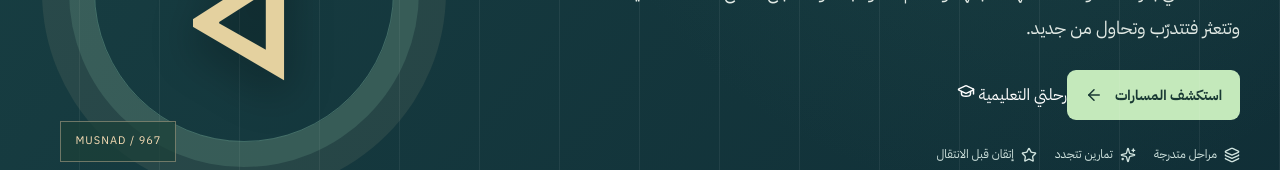
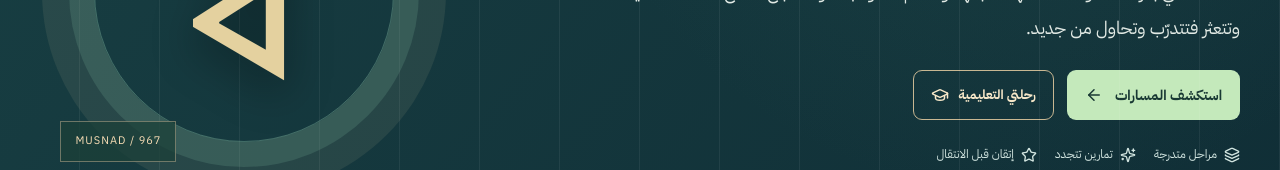
Before and after one commit to AihamAnter/967-initiative, a Next.js app: page /school in a window 1280 px wide. Shown: the part 410-580 px from the top of the page. Built offline with nearby package versions, Linux system fonts and the light colour scheme; no server answers.

Commit message:
Integrate shared learner dashboard into app/school/school.module.css

```diff
--- a/app/school/school.module.css
+++ b/app/school/school.module.css
@@ -261,3 +261,10 @@
 .courseArud{background:linear-gradient(135deg,#203a42,#213b37);border-color:#be995f}
 .courseArud .courseTag{color:#f6d29d}
 .courseArud>svg{color:#e8ca9d}
+
+/* Shared school dashboard entry: retain existing site typography. */
+.heroActions{display:flex;gap:13px;align-items:center;flex-wrap:wrap;margin-top:18px}
+.heroActions .primaryLink{margin:0}
+.myLearningLink{display:inline-flex;align-items:center;justify-content:center;gap:9px;min-height:50px;border:1px solid #c8b792;border-radius:9px;padding:11px 17px;color:#f7e8c9;font-size:13px;font-weight:800}
+.myLearningLink:hover{background:#ffffff17}
+@media(max-width:530px){.heroActions>a{width:100%}}
```
